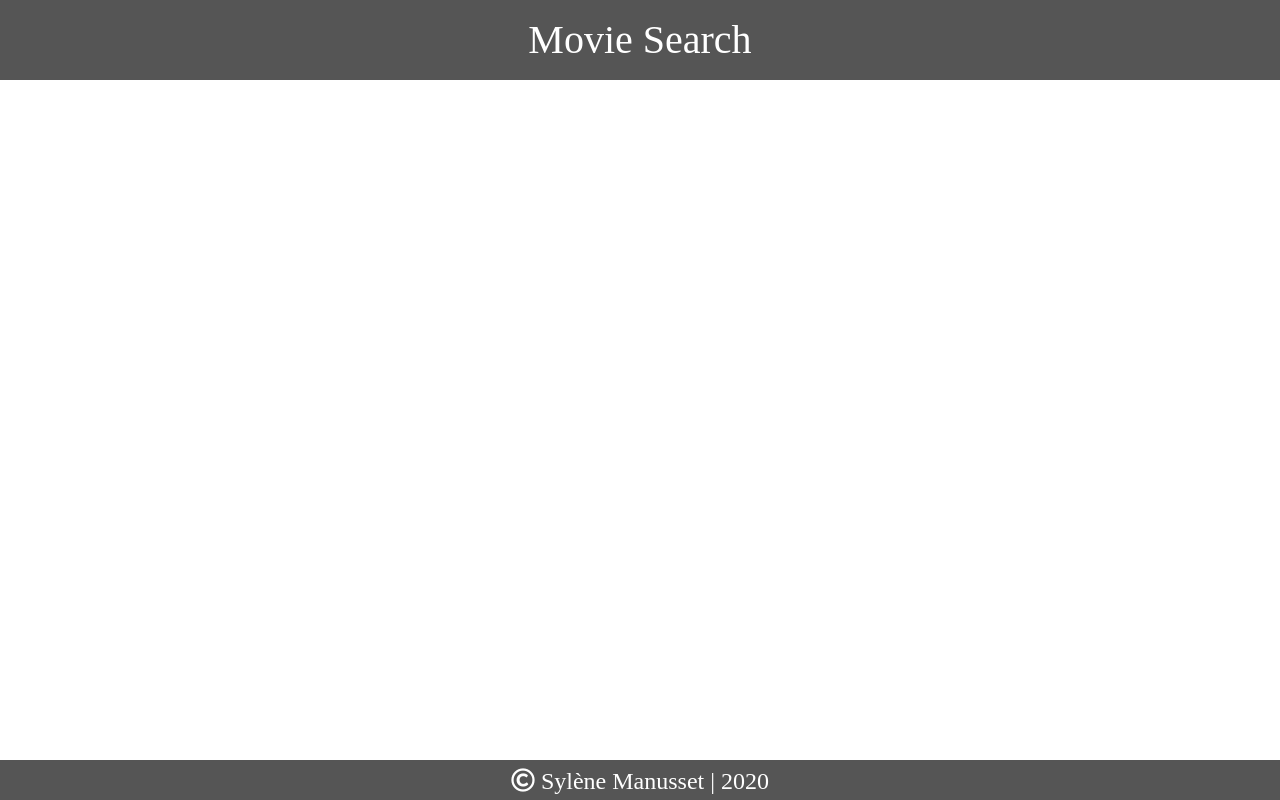
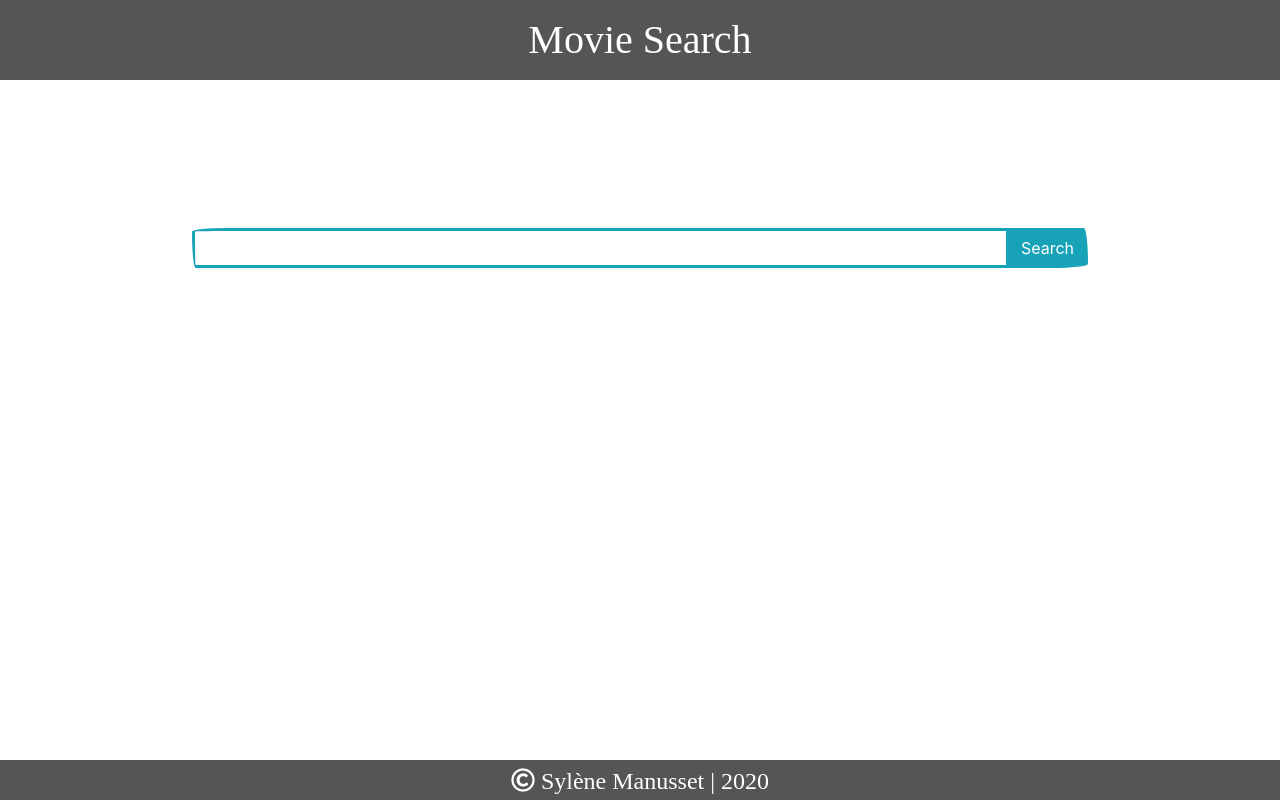
Before and after one commit to Zesysy/movie-search, a React (Create React App) app: page / in a window 1280 px wide. Built offline with nearby package versions, Linux system fonts and the light colour scheme; a web font is replaced by a local one.

Commit message:
[WIP] creation of a SearchMovies component which will serve as input to the application's search function, with its style> add the onChange and onSubmit methods

```diff
--- a/src/App.css
+++ b/src/App.css
@@ -20,3 +20,18 @@
   color: white;
   font-size: 1.5em;
 }
+
+input {
+  border: solid var(--info) !important;
+}
+
+div.input-group {
+  width: 70%;
+}
+
+form {
+  display: flex;
+  justify-content: center;
+  height: 40vh;
+  align-items: center;
+}
--- a/src/App.js
+++ b/src/App.js
@@ -3,11 +3,13 @@ import "./App.css";
 
 import Header from "./Header";
 import Footer from "./Footer";
+import SearchMovies from "./SearchMovies";
 
 function App() {
   return (
     <>
       <Header title="Movie Search" />
+      <SearchMovies />
       <Footer myName="Sylène Manusset | 2020" />
     </>
   );
--- /dev/null
+++ b/src/SearchMovies.jsx
@@ -0,0 +1,19 @@
+import React from "react";
+import { InputGroup, InputGroupAddon, Input, Button, Form } from "reactstrap";
+
+const SearchMovies = () => {
+  return (
+    <Form>
+      <InputGroup>
+        <Input className="inputForm" />
+        <InputGroupAddon addonType="append">
+          <Button type="submit" color="info">
+            Search
+          </Button>
+        </InputGroupAddon>
+      </InputGroup>
+    </Form>
+  );
+};
+
+export default SearchMovies;
```
